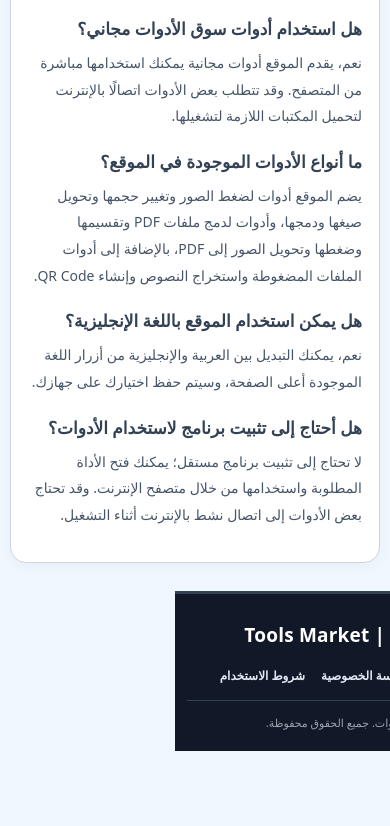
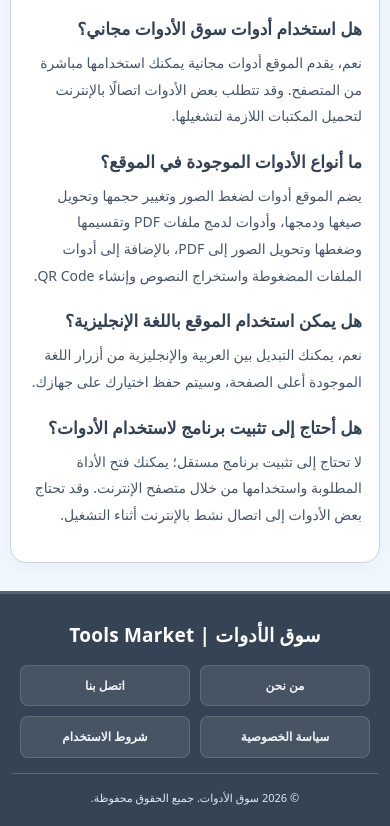
Before and after one commit to medosd6666-png/tools-market, a plain HTML site: page index.html in a window 390 px wide. Shown: the part 3424-4250 px from the top of the page. Before the commit the page ends 4175 px from the top, so only its background shows below. Drawn offline with Linux system fonts and the light colour scheme.

Commit message:
Fix footer width, alignment and colors

```diff
--- a/index.html
+++ b/index.html
@@ -455,69 +455,74 @@ body {
     margin-bottom: 5px;
 }
 
-/* الشريط الأسود السفلي */
+/* التذييل: لون فحمي هادئ وعرض كامل الشاشة */
 .site-footer {
     width: 100vw;
-    position: relative;
-    left: 50%;
-    margin-left: -50vw;
+    margin-inline: calc(50% - 50vw);
     margin-top: 35px;
     margin-bottom: -24px;
-    padding: 28px 16px 22px;
-    background: #111827;
+    padding: 30px 20px 22px;
+    background: #344454;
     color: #ffffff;
     font-size: 13px;
     line-height: 1.8;
     text-align: center;
-    border-top: 3px solid #334155;
+    border-top: 3px solid #526579;
 }
 
-/* اسم الموقع داخل الشريط */
+/* اسم الموقع */
 .footer-brand {
-    margin: 0 0 15px;
+    margin: 0 0 16px;
     color: #ffffff;
     font-size: 21px;
     font-weight: 800;
     letter-spacing: 0.2px;
 }
 
-/* روابط الصفحات الأربع */
+/* روابط الصفحات */
 .footer-links {
     display: flex;
     align-items: center;
     justify-content: center;
     flex-wrap: wrap;
-    gap: 10px 24px;
-    margin: 0 auto 16px;
+    gap: 12px 18px;
+    width: 100%;
+    max-width: 750px;
+    margin: 0 auto 18px;
     padding: 0 10px;
 }
 
 .footer-links a {
-    color: #e2e8f0;
+    display: inline-block;
+    padding: 8px 14px;
+    color: #f1f5f9;
+    background: rgba(255, 255, 255, 0.09);
+    border: 1px solid rgba(255, 255, 255, 0.14);
+    border-radius: 8px;
     text-decoration: none;
     font-size: 13px;
     font-weight: 600;
-    transition: color 0.2s ease;
+    transition: background 0.2s ease, color 0.2s ease;
 }
 
 .footer-links a:hover {
-    color: #38bdf8;
+    color: #ffffff;
+    background: rgba(255, 255, 255, 0.18);
     text-decoration: underline;
     text-underline-offset: 4px;
 }
 
 .footer-links a:focus-visible {
-    outline: 2px solid #38bdf8;
+    outline: 2px solid #bae6fd;
     outline-offset: 4px;
-    border-radius: 3px;
 }
 
-/* حقوق النشر */
 .footer-copyright {
-    margin: 0;
-    padding-top: 12px;
-    border-top: 1px solid #374151;
-    color: #9ca3af;
+    max-width: 750px;
+    margin: 0 auto;
+    padding-top: 14px;
+    border-top: 1px solid rgba(255, 255, 255, 0.2);
+    color: #e2e8f0;
     font-size: 12px;
 }
 
@@ -605,12 +610,19 @@ body {
     }
 
     .footer-links {
-        gap: 12px 16px;
-        margin-bottom: 14px;
+        display: grid;
+        grid-template-columns: repeat(2, minmax(0, 1fr));
+        gap: 10px;
+        max-width: 420px;
+        padding: 0 8px;
+        margin-bottom: 15px;
     }
 
     .footer-links a {
+        width: 100%;
+        padding: 9px 5px;
         font-size: 12px;
+        text-align: center;
     }
 
     .footer-copyright {
@@ -748,7 +760,7 @@ gtag('config', 'G-NZ00TSPTWC');
     </form>
 </section>
 
-<!-- محتوى تعريفي إضافي لمحركات البحث -->
+<!-- محتوى SEO أسفل الصفحة -->
 <section class="seo-content" aria-label="معلومات عن أدوات سوق الأدوات">
 
     <h2 data-ar="اكتشف أدوات مجانية أونلاين في مكان واحد"
@@ -876,7 +888,7 @@ gtag('config', 'G-NZ00TSPTWC');
 
 </section>
 
-<!-- الشريط الأسود السفلي -->
+<!-- التذييل السفلي -->
 <footer class="site-footer">
 
     <p class="footer-brand"
@@ -1042,7 +1054,6 @@ document.addEventListener("DOMContentLoaded", function () {
         submitButton.disabled = true;
 
         try {
-            /* تحويل بيانات النموذج إلى JSON */
             const formData = new FormData(feedbackForm);
             const data = Object.fromEntries(formData.entries());
 
@@ -1058,7 +1069,6 @@ document.addEventListener("DOMContentLoaded", function () {
                 }
             );
 
-            /* قراءة الرد بطريقة آمنة */
             const responseText = await response.text();
 
             let result = {};
@@ -1088,8 +1098,6 @@ document.addEventListener("DOMContentLoaded", function () {
                     : "Comment sent successfully. Thank you!";
 
                 feedbackForm.reset();
-
-                /* إعادة ضبط اتجاه اللغة والنصوص بعد تفريغ النموذج */
                 applyLanguage(currentLanguage);
 
             } else {
```
